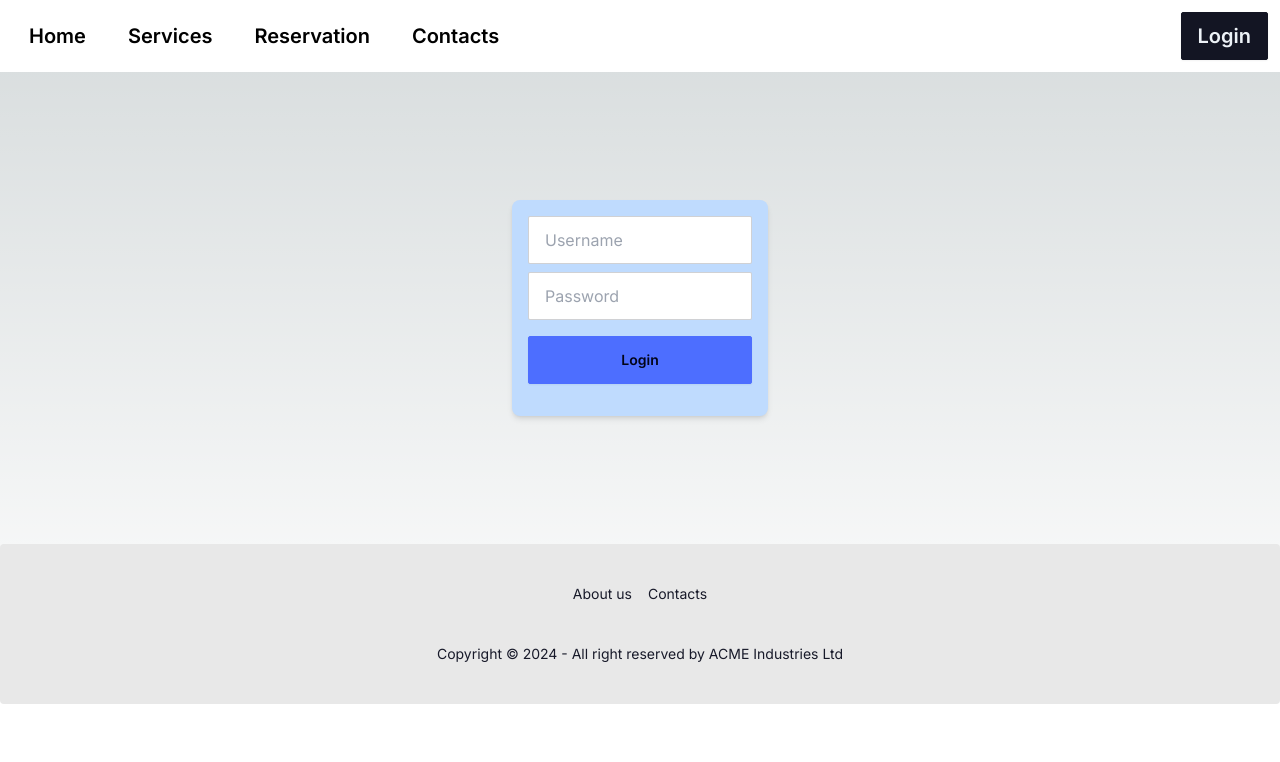
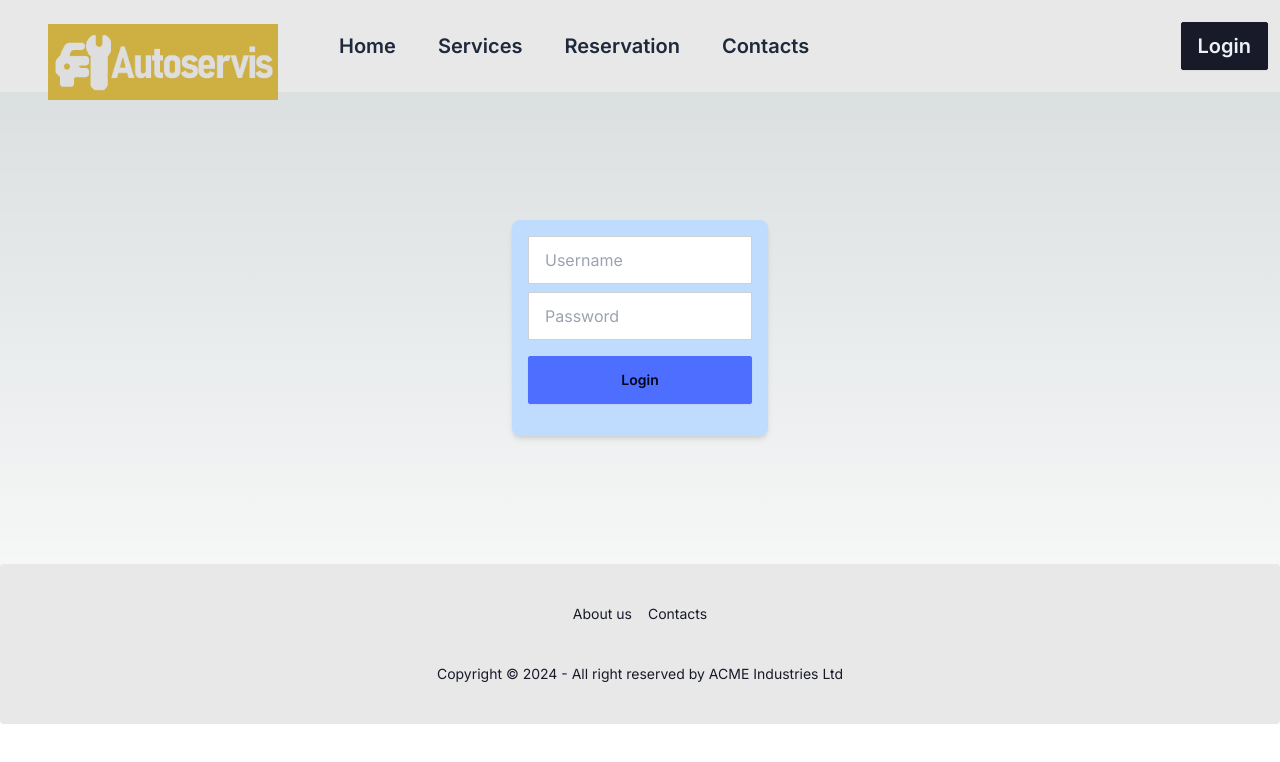
Before and after one commit to Arflee/autoservice, a Next.js app: page /login in a window 1280 px wide. Shown: the top 762 px of the page. Built offline with nearby package versions, Linux system fonts and the light colour scheme.

Commit message:
Added navbar logo

```diff
--- a/components/navbar.tsx
+++ b/components/navbar.tsx
@@ -3,6 +3,9 @@
 import Link from "next/link";
 import { usePathname } from "next/navigation";
 import clsx from "clsx";
+import Image from "next/image";
+import logo from '../public/logo.png'
+
 
 const links = [
   { path: "/", name: "Home" },
@@ -16,15 +19,27 @@ export default function Navbar() {
   const isLoggedIn = false; // TODO: replace this with your actual login state
 
   return (
-    <nav className="md:navbar bg-base-100 flex justify-between ">
-      <div>
+    <nav className="navbar bg-base-200 flex justify-between mb-20">
+
+<div>
+
+      <Link href="/">
+        <div className="ml-10 mr-10 relative top-4">
+          <Image
+            src={logo}
+            alt="Autoservis logo"
+            width={230}
+            className="mt"
+          />
+        </div>
+      </Link>
         {links.map((el) => (
           el.path === pathname ? (
-            <Link className="btn btn-active btn-neutral text-xl m-1" href={el.path} key={el.name}>
+            <Link className="btn btn-active btn-neutral text-xl m-1 text-slate-300" href={el.path} key={el.name}>
               {el.name}
             </Link>
           ) : (
-            <Link className="btn btn-ghost text-xl m-1" href={el.path} key={el.name}>
+            <Link className="btn btn-ghost text-xl m-1 text-slate-800" href={el.path} key={el.name}>
               {el.name}
             </Link>
           )
@@ -33,11 +48,11 @@ export default function Navbar() {
       <div>
         {/*login for employees where manager is going to be assigning reservations to emloyees and mechanics are going see their assigned reservations*/}
         {isLoggedIn ? (
-          <Link className="btn btn-active btn-neutral text-xl m-1" href="/admin">
+          <Link className="btn btn-neutral text-xl m-1" href="/admin">
             Admin
           </Link>
         ) : (
-          <Link className="btn btn-active btn-neutral text-xl m-1" href="/login">
+          <Link className="btn btn-neutral text-xl m-1" href="/login">
             Login
           </Link>
         )}
```
Also changed, not shown: public/logo.png (added).
